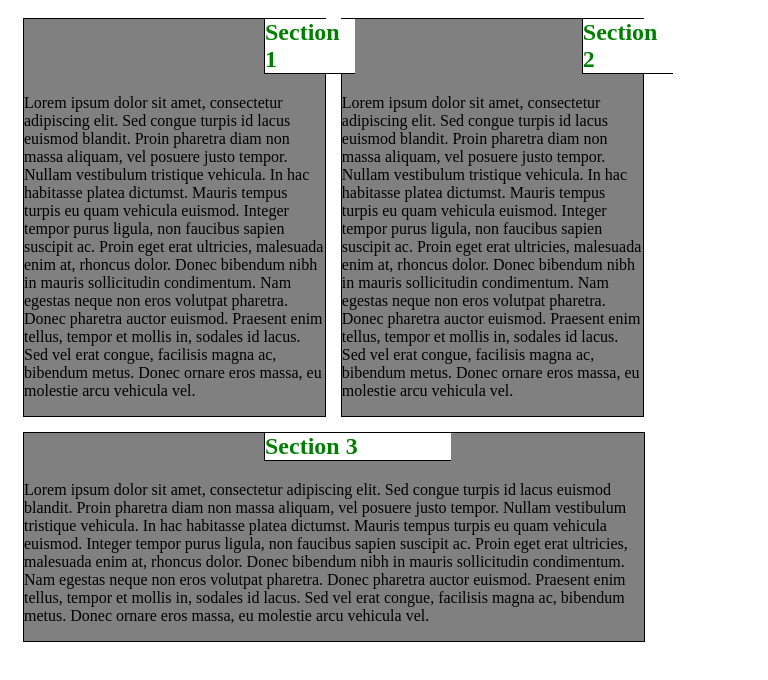
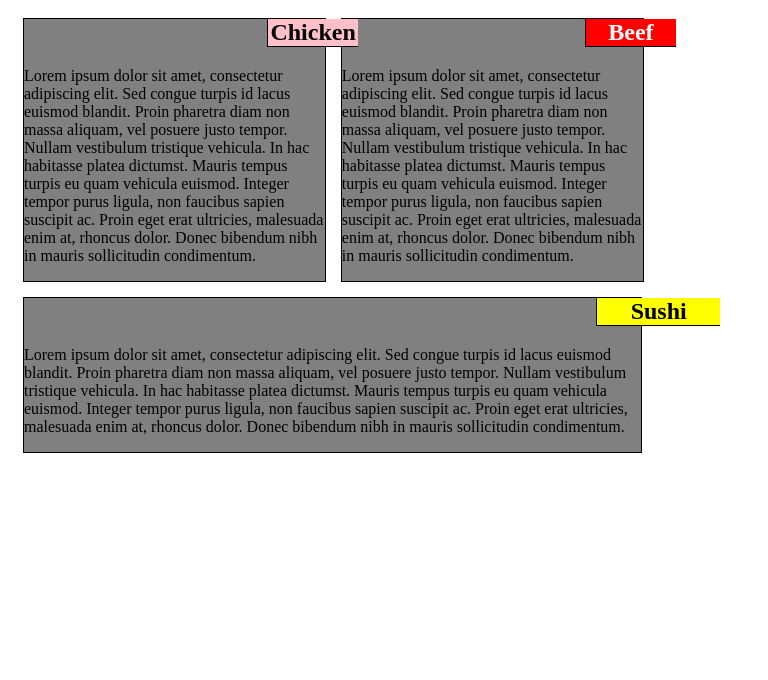
Before and after one commit to benrache/Module2, a plain HTML site: page site/index.html in a window 768 px wide. Shown: the part 48-728 px from the top of the page. Drawn offline with Linux system fonts and the light colour scheme.

Commit message:
Refined media states

```diff
--- a/site/css/style.css
+++ b/site/css/style.css
@@ -7,16 +7,28 @@ h1{
 }
 
 h2{
-	color:green;
 	margin-top:0;
-	background-color: white;
 	border-left:1px solid black;
 	border-bottom: 1px solid black;
 	width:25%;
 	position:relative;
+	text-align: center;
 }
 
+#chicken{
+	color:black;
+	background-color: pink;
+}
 
+#beef{
+	color:white;
+	background-color: red;
+}
+
+#sushi{
+	color:black;
+	background-color: yellow;
+}
 
 /*Desktop */
 
@@ -61,8 +73,11 @@ h2{
 	h2{
 		width:30%;
 		top:0;
-		left:240px;
-
+		left:243px;
+	}
+	#sushi{
+		width:20%;
+		left:572px;
 	}
 	#sect1{
 		float:left;
@@ -72,7 +87,7 @@ h2{
 	}
 	#sect3{
 		float:left;
-		width:82.5%;
+		width:82%;
 	}
 
 }
--- a/site/index.html
+++ b/site/index.html
@@ -14,25 +14,24 @@
 
 
 <section id="sect1">
-	<h2>Section 1</h2>
-<p>Lorem ipsum dolor sit amet, consectetur adipiscing elit. Sed congue turpis id lacus euismod blandit. Proin pharetra diam non massa aliquam, vel posuere justo tempor. Nullam vestibulum tristique vehicula. In hac habitasse platea dictumst. Mauris tempus turpis eu quam vehicula euismod. Integer tempor purus ligula, non faucibus sapien suscipit ac. Proin eget erat ultricies, malesuada enim at, rhoncus dolor. Donec bibendum nibh in mauris sollicitudin condimentum. Nam egestas neque non eros volutpat pharetra. Donec pharetra auctor euismod. Praesent enim tellus, tempor et mollis in, sodales id lacus. Sed vel erat congue, facilisis magna ac, bibendum metus. Donec ornare eros massa, eu molestie arcu vehicula vel.
+	<h2 id="chicken">Chicken</h2>
+<p>Lorem ipsum dolor sit amet, consectetur adipiscing elit. Sed congue turpis id lacus euismod blandit. Proin pharetra diam non massa aliquam, vel posuere justo tempor. Nullam vestibulum tristique vehicula. In hac habitasse platea dictumst. Mauris tempus turpis eu quam vehicula euismod. Integer tempor purus ligula, non faucibus sapien suscipit ac. Proin eget erat ultricies, malesuada enim at, rhoncus dolor. Donec bibendum nibh in mauris sollicitudin condimentum.
 
 
 </p>
 </section>
 
 <section id="sect2">
-	<h2>Section 2</h2>
-<p>Lorem ipsum dolor sit amet, consectetur adipiscing elit. Sed congue turpis id lacus euismod blandit. Proin pharetra diam non massa aliquam, vel posuere justo tempor. Nullam vestibulum tristique vehicula. In hac habitasse platea dictumst. Mauris tempus turpis eu quam vehicula euismod. Integer tempor purus ligula, non faucibus sapien suscipit ac. Proin eget erat ultricies, malesuada enim at, rhoncus dolor. Donec bibendum nibh in mauris sollicitudin condimentum. Nam egestas neque non eros volutpat pharetra. Donec pharetra auctor euismod. Praesent enim tellus, tempor et mollis in, sodales id lacus. Sed vel erat congue, facilisis magna ac, bibendum metus. Donec ornare eros massa, eu molestie arcu vehicula vel.
+	<h2 id="beef">Beef</h2>
+<p>Lorem ipsum dolor sit amet, consectetur adipiscing elit. Sed congue turpis id lacus euismod blandit. Proin pharetra diam non massa aliquam, vel posuere justo tempor. Nullam vestibulum tristique vehicula. In hac habitasse platea dictumst. Mauris tempus turpis eu quam vehicula euismod. Integer tempor purus ligula, non faucibus sapien suscipit ac. Proin eget erat ultricies, malesuada enim at, rhoncus dolor. Donec bibendum nibh in mauris sollicitudin condimentum.
 
 
 </p>
 </section>
 
 <section id="sect3">
-	<h2>Section 3</h2>
-<p>Lorem ipsum dolor sit amet, consectetur adipiscing elit. Sed congue turpis id lacus euismod blandit. Proin pharetra diam non massa aliquam, vel posuere justo tempor. Nullam vestibulum tristique vehicula. In hac habitasse platea dictumst. Mauris tempus turpis eu quam vehicula euismod. Integer tempor purus ligula, non faucibus sapien suscipit ac. Proin eget erat ultricies, malesuada enim at, rhoncus dolor. Donec bibendum nibh in mauris sollicitudin condimentum. Nam egestas neque non eros volutpat pharetra. Donec pharetra auctor euismod. Praesent enim tellus, tempor et mollis in, sodales id lacus. Sed vel erat congue, facilisis magna ac, bibendum metus. Donec ornare eros massa, eu molestie arcu vehicula vel.
-
+	<h2 id="sushi">Sushi</h2>
+<p>Lorem ipsum dolor sit amet, consectetur adipiscing elit. Sed congue turpis id lacus euismod blandit. Proin pharetra diam non massa aliquam, vel posuere justo tempor. Nullam vestibulum tristique vehicula. In hac habitasse platea dictumst. Mauris tempus turpis eu quam vehicula euismod. Integer tempor purus ligula, non faucibus sapien suscipit ac. Proin eget erat ultricies, malesuada enim at, rhoncus dolor. Donec bibendum nibh in mauris sollicitudin condimentum.
 
 </p>
 </section>
```
